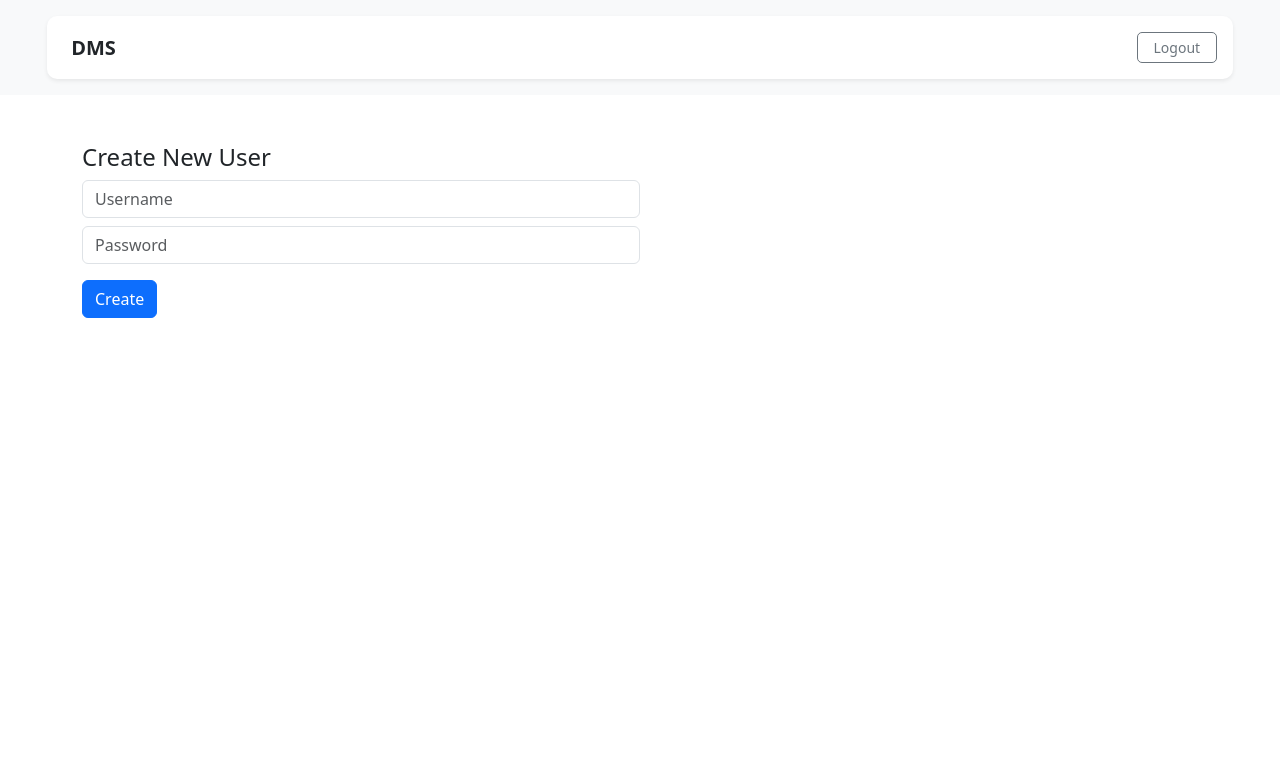
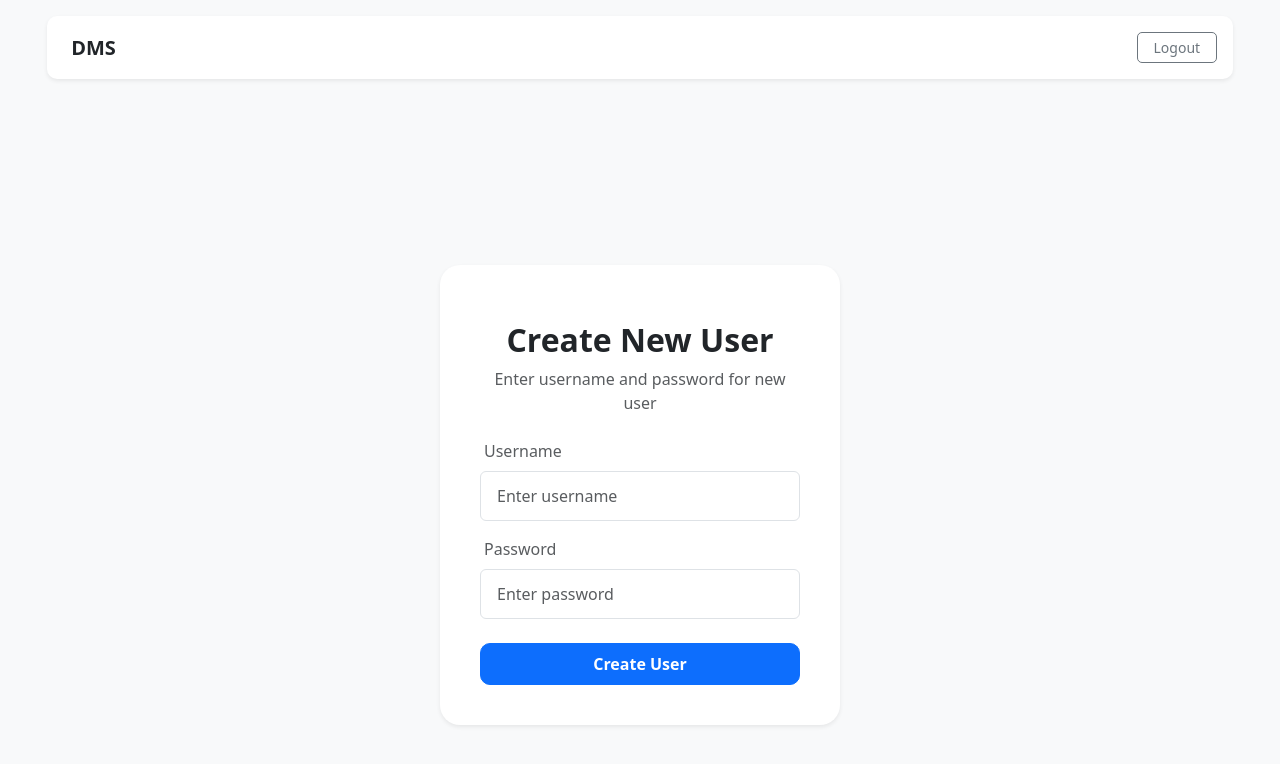
Before and after one commit to JaishreeNishad/document-management-system, a React (Create React App) app: page /admin in a window 1280 px wide. Shown: the top 764 px of the page. Built offline with nearby package versions, Linux system fonts and the light colour scheme; sample sign-in values are in the browser's storage.

Commit message:
Enhance AdminUserForm: add loading state and error handling, improve UI layout and form validation for user creation.

```diff
--- a/src/components/Auth/AdminUserForm.js
+++ b/src/components/Auth/AdminUserForm.js
@@ -2,31 +2,104 @@ import React, { useState } from "react";
 
 export default function AdminUserForm() {
   const [form, setForm] = useState({ username: "", password: "" });
+  const [isLoading, setIsLoading] = useState(false);
+  const [error, setError] = useState(null);
 
   const handleSubmit = (e) => {
     e.preventDefault();
-    alert(`User Created:\n${form.username}`);
+
+    if (!form.username || !form.password) {
+      setError("Please fill in all fields");
+      return;
+    }
+
+    setIsLoading(true);
+    setError(null);
+
+    // Simulate API call
+    setTimeout(() => {
+      alert(`User Created:\nUsername: ${form.username}`);
+      setForm({ username: "", password: "" });
+      setIsLoading(false);
+    }, 1000);
+  };
+
+  const handleChange = (field, value) => {
+    setForm({ ...form, [field]: value });
+    if (error) setError(null);
   };
 
   return (
-    <div className="container mt-5">
-      <h4>Create New User</h4>
-      <form onSubmit={handleSubmit} className="w-50">
+    <div
+      className="d-flex justify-content-center align-items-center vh-100"
+      style={{ backgroundColor: "#f8f9fa" }}
+    >
+      <div
+        className="card p-4 shadow-sm"
+        style={{
+          width: "100%",
+          maxWidth: "400px",
+          borderRadius: "20px",
+          border: "none",
+        }}
+      >
+        <div className="card-body text-center">
+          <div className="d-flex justify-content-center align-items-center mb-3">
+            <i
+              className="bi bi-person-plus-fill text-primary"
+              style={{ fontSize: "2.5rem" }}
+            ></i>
+          </div>
+
+          <h2 className="fw-bold mb-2">Create New User</h2>
+          <p className="text-muted mb-4">
+            Enter username and password for new user
+          </p>
+
+          <form onSubmit={handleSubmit}>
+            <div className="text-start mb-3">
+              <label htmlFor="username" className="form-label text-muted ms-1">
+                Username
+              </label>
               <input
-          className="form-control my-2"
-          placeholder="Username"
+                type="text"
+                id="username"
+                className="form-control"
+                placeholder="Enter username"
                 value={form.username}
-          onChange={(e) => setForm({ ...form, username: e.target.value })}
+                onChange={(e) => handleChange("username", e.target.value)}
+                style={{ padding: "0.75rem 1rem" }}
               />
+            </div>
+
+            <div className="text-start mb-4">
+              <label htmlFor="password" className="form-label text-muted ms-1">
+                Password
+              </label>
               <input
-          className="form-control my-2"
-          placeholder="Password"
                 type="password"
+                id="password"
+                className="form-control"
+                placeholder="Enter password"
                 value={form.password}
-          onChange={(e) => setForm({ ...form, password: e.target.value })}
+                onChange={(e) => handleChange("password", e.target.value)}
+                style={{ padding: "0.75rem 1rem" }}
               />
-        <button className="btn btn-primary mt-2">Create</button>
+            </div>
+
+            {error && <div className="alert alert-danger py-2">{error}</div>}
+
+            <button
+              type="submit"
+              disabled={isLoading}
+              className="btn btn-primary w-100 py-2 fw-bold"
+              style={{ borderRadius: "10px" }}
+            >
+              {isLoading ? "Creating User..." : "Create User"}
+            </button>
           </form>
+        </div>
+      </div>
     </div>
   );
 }
```
Lines whose indentation alone changed are shown as unchanged.
